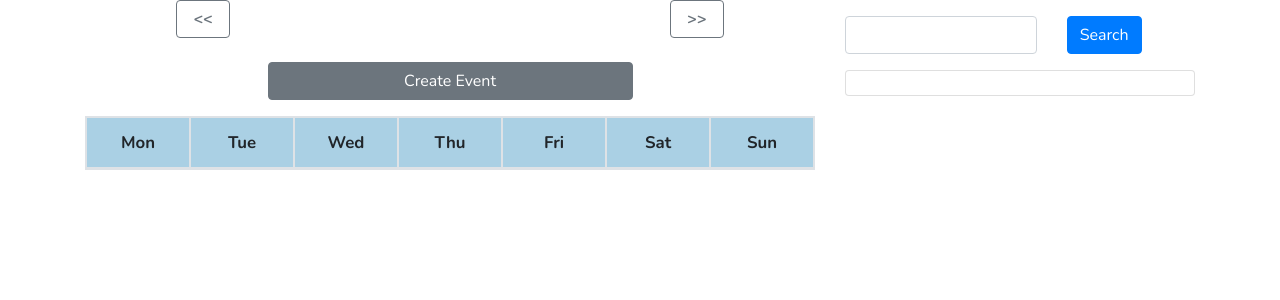
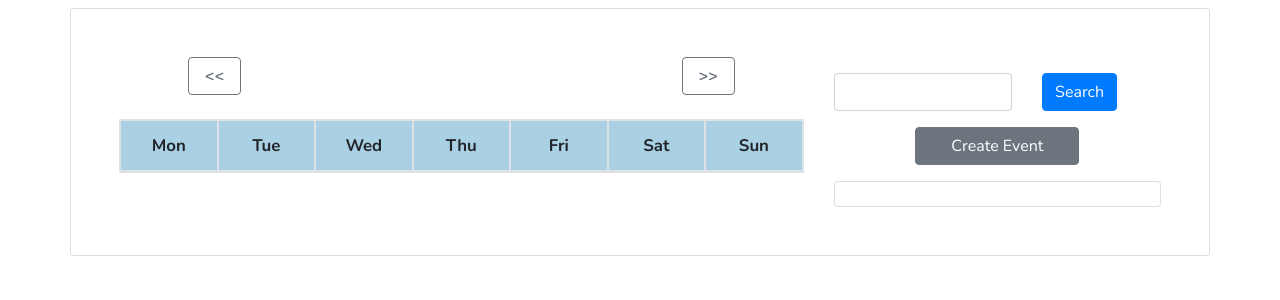
Before and after one commit to conorshort/calendar-app, a Django app: page / in a window 1280 px wide. Shown: the part 103-403 px from the top of the page. Run offline with Django 3.2, Linux system fonts and the light colour scheme; the visitor is signed in with stand-in values (Sample User, id 1); data comes from the database, SQL or seed files in the repository; data that the repository does not hold is empty; some libraries are stand-ins or nearby versions.

Commit message:
tweak main page styling

```diff
--- a/calendarproj/templates/calendarapp/index.html
+++ b/calendarproj/templates/calendarapp/index.html
@@ -9,7 +9,7 @@
 <!-- HTML -->
 {% block body %}
 
-<div class="container">
+<div class="container card mt-2 p-5">
 
     <!-- Main row for all content -->
     <div class="row">
@@ -30,14 +30,7 @@
 
                 </div>
             </div>
-            <div class="row">
-                <div class="text-center col-12">
-                    <button id="show-create-modal" type="button" class="btn btn-secondary w-50 mb-3" data-toggle="modal"
-                        data-target="#event-modal">
-                        Create Event
-                    </button>
-                </div>
-            </div>
+
             <div class="row">
                 <div class="col-12">
                     <table id="calendar-table" class="table table-bordered">
@@ -65,6 +58,14 @@
                 </div>
                 <div class="col-5">
                     <button id='search-button' class="btn-primary btn">Search</button>
+                </div>
+            </div>
+            <div class="row">
+                <div class="text-center col-12">
+                    <button id="show-create-modal" type="button" class="btn btn-secondary w-50 mb-3" data-toggle="modal"
+                        data-target="#event-modal">
+                        Create Event
+                    </button>
                 </div>
             </div>
             <div class="card p-2">
```
